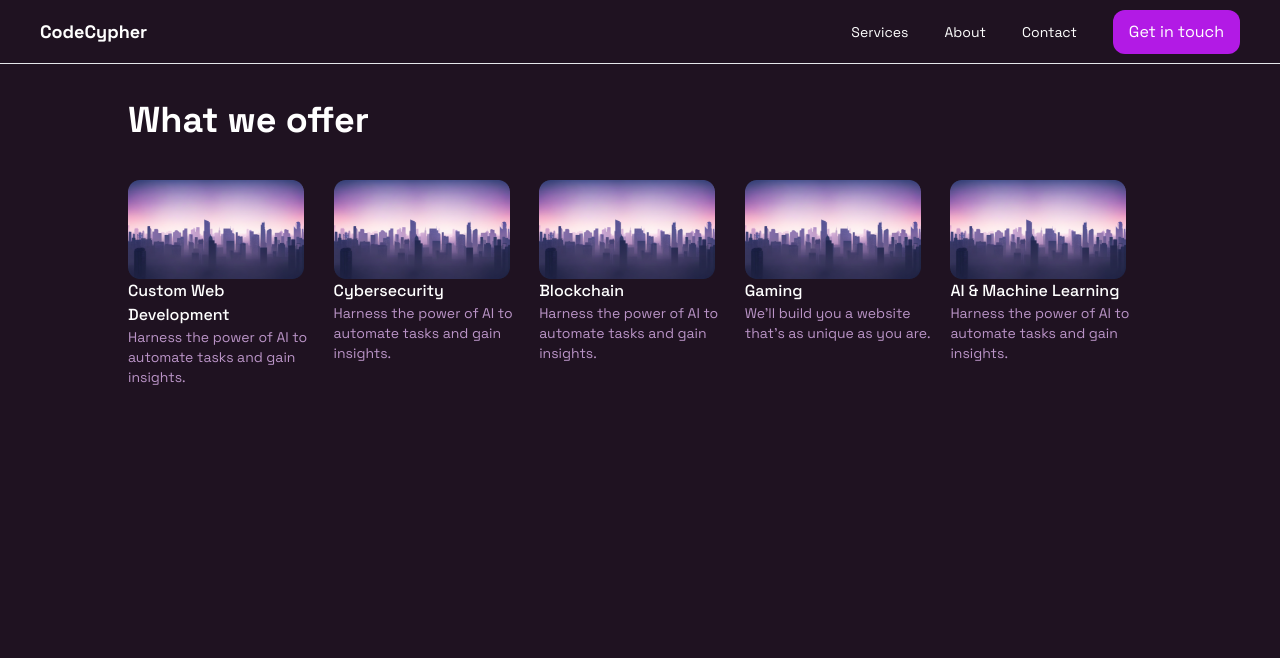
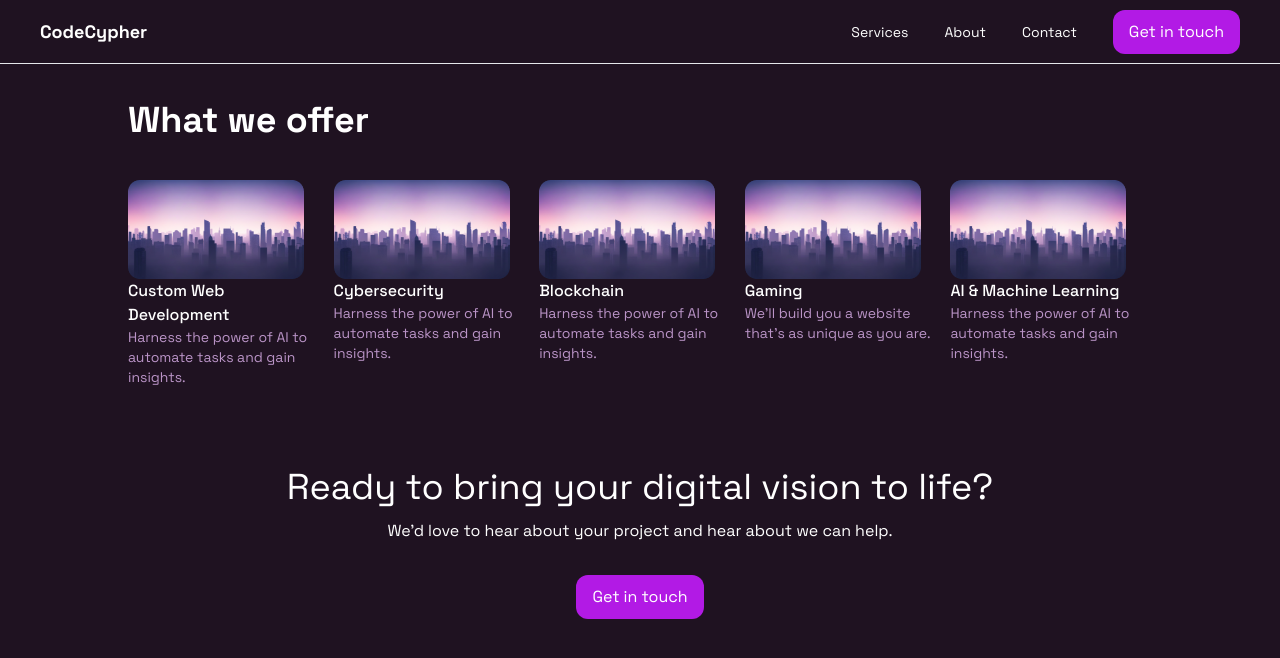
Before and after one commit to Pitt-Development-Agency/agency-website, a Next.js app: page / in a window 1280 px wide. Shown: the top 658 px of the page. Built offline with nearby package versions, Linux system fonts and the light colour scheme.

Commit message:
added footer

```diff
--- /dev/null
+++ b/src/app/footer.tsx
@@ -0,0 +1,15 @@
+import Button from "@/components/button";
+
+export default function Footer() {
+  return (
+    <div className="flex flex-col items-center mt-20">
+      <h2 className="text-4xl pb-3">
+        Ready to bring your digital vision to life?
+      </h2>
+      <p className="pb-8">
+        We&apos;d love to hear about your project and hear about we can help.
+      </p>
+      <Button>Get in touch</Button>
+    </div>
+  );
+}
--- a/src/app/page.tsx
+++ b/src/app/page.tsx
@@ -1,9 +1,11 @@
+import Footer from "./footer";
 import Services from "./services";
 
 export default function Home() {
   return (
     <>
       <Services />
+      <Footer />
     </>
   );
 }
```
